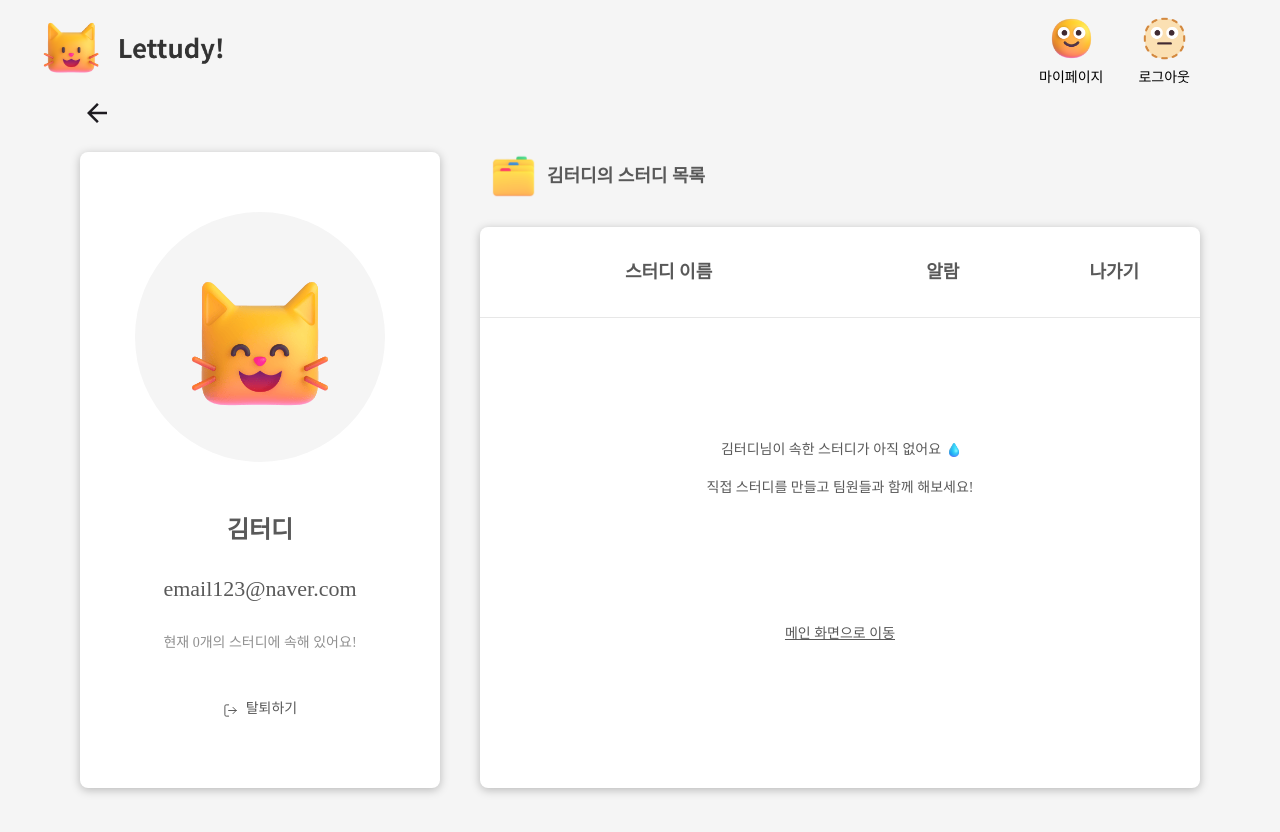
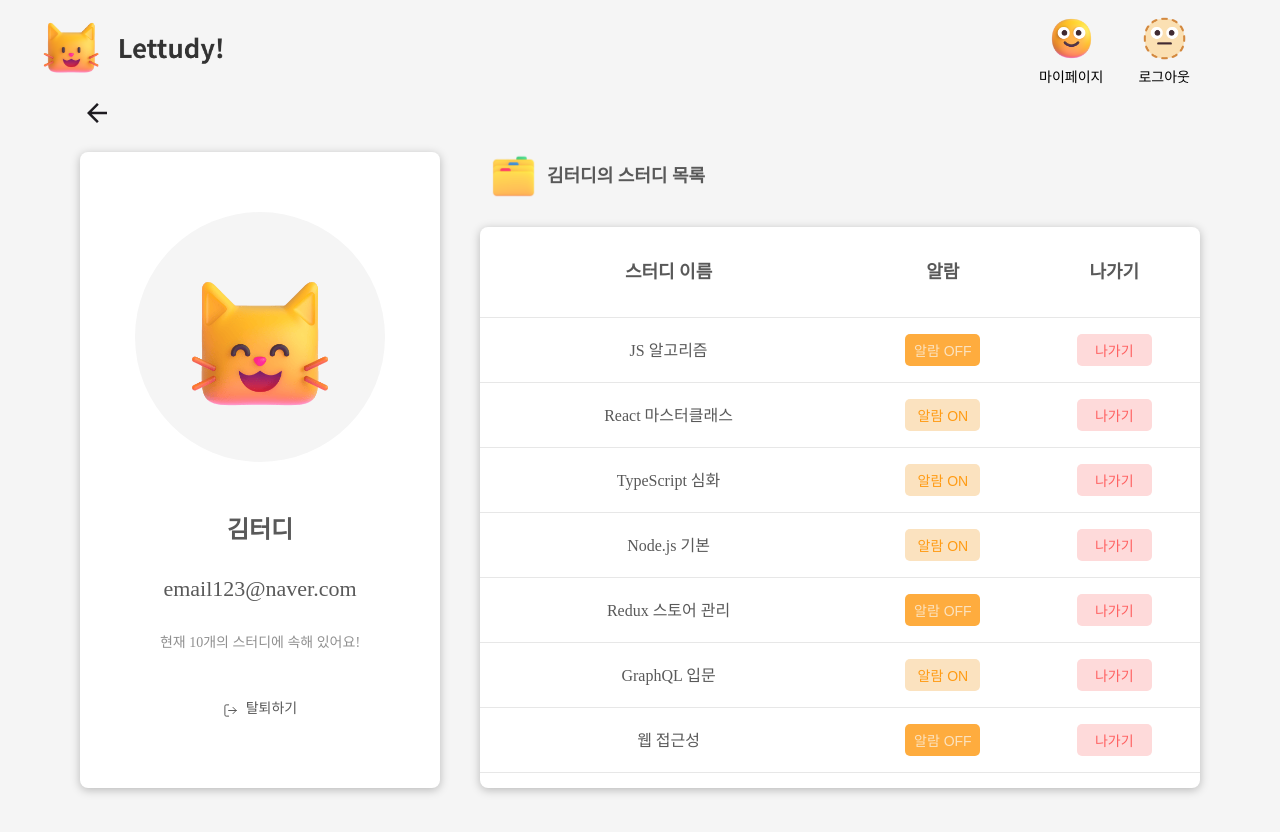
Before and after one commit to IIIIIFive/Lettudy_Client, a React (Vite) app: page /mypage in a window 1280 px wide. Shown: the top 832 px of the page. Built offline with nearby package versions, Linux system fonts and the light colour scheme; a web font is replaced by a local one.

Commit message:
[Style/#13] 미디어 쿼리 추가

```diff
--- a/src/components/mypage/ProfileBox.tsx
+++ b/src/components/mypage/ProfileBox.tsx
@@ -1,4 +1,3 @@
-import React from 'react';
 import styled from 'styled-components';
 
 interface ProfileBoxProps {
--- a/src/components/mypage/StudyRoomList.tsx
+++ b/src/components/mypage/StudyRoomList.tsx
@@ -79,6 +79,7 @@ export default StudyRoomList;
 const StyledStudyRoomList = styled.div`
   display: flex;
   flex-direction: column;
+  white-space: nowrap;
 
   .title {
     display: flex;
--- a/src/pages/MyPage.tsx
+++ b/src/pages/MyPage.tsx
@@ -1,4 +1,4 @@
-import React, { useState } from 'react';
+import { useState } from 'react';
 import styled from 'styled-components';
 import ProfileBox from '../components/mypage/ProfileBox';
 import StudyRoomList from '../components/mypage/StudyRoomList';
@@ -19,7 +19,18 @@ interface User {
 const user: User = {
   name: '김터디',
   email: 'email123@naver.com',
-  studyRooms: [],
+  studyRooms: [
+    { id: 'a', name: 'JS 알고리즘', alarm: true },
+    { id: 'b', name: 'React 마스터클래스', alarm: false },
+    { id: 'c', name: 'TypeScript 심화', alarm: false },
+    { id: 'd', name: 'Node.js 기본', alarm: false },
+    { id: 'e', name: 'Redux 스토어 관리', alarm: true },
+    { id: 'f', name: 'GraphQL 입문', alarm: false },
+    { id: 'g', name: '웹 접근성', alarm: true },
+    { id: 'h', name: 'UI/UX 디자인', alarm: true },
+    { id: 'i', name: '모바일 개발', alarm: false },
+    { id: 'j', name: '클라우드 컴퓨팅', alarm: true },
+  ],
 };
 
 function MyPage() {
@@ -83,6 +94,12 @@ const MyPageStyle = styled.div`
     left: 50px;
     top: -24px;
   }
+
+  @media (max-width: 855px) {
+    .container {
+      grid-template-columns: 1fr;
+    }
+  }
 `;
 
 export default MyPage;
```
